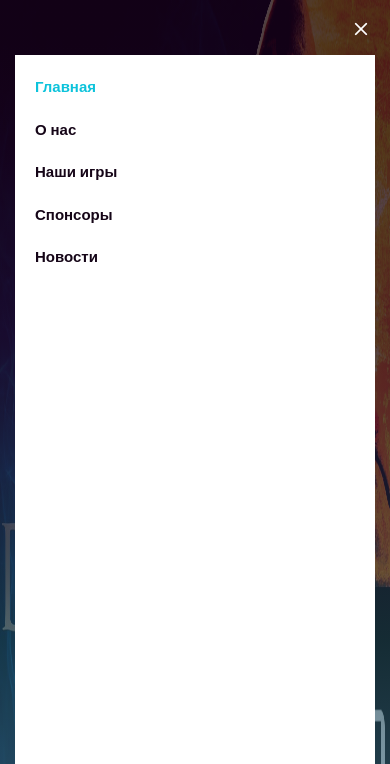
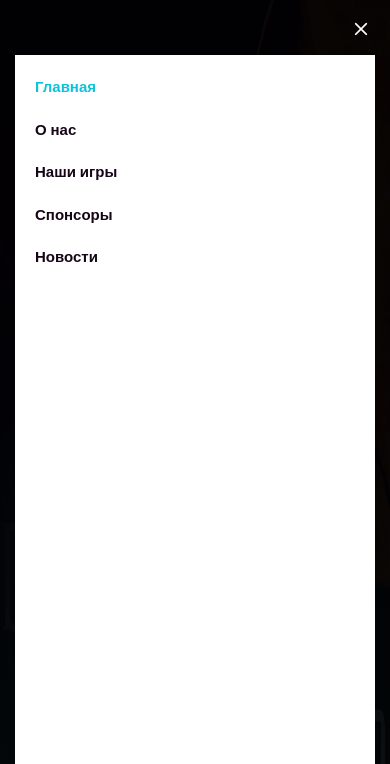
Before and after one commit to IsSabuhi/Arctic-Play-Landing-html-css, a plain HTML site: page index.html in a window 390 px wide. Both pictures are taken after a click on the icon 364 px from the left and 814 px from the top of the page. Shown: the top 764 px of the page. Drawn offline with nearby package versions, Linux system fonts and the light colour scheme.

Commit message:
забыл кое-что подправить в стилях)

```diff
--- a/assets/css/style.css
+++ b/assets/css/style.css
@@ -401,7 +401,7 @@ h6 {
   right: 0;
   left: 0;
   bottom: 0;
-  background: none;
+  background: rgba(0, 0, 0, 0.9);;
   transition: 0.3s;
   z-index: 999;
 }
```
